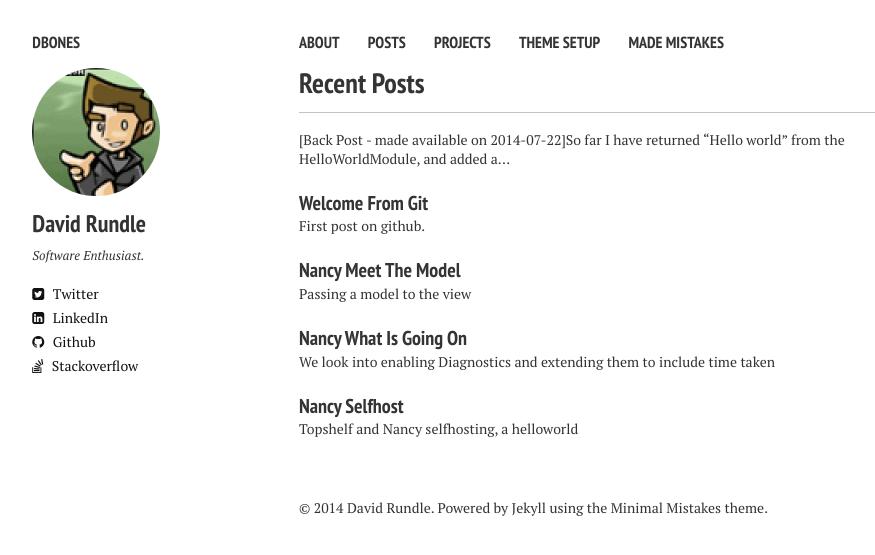
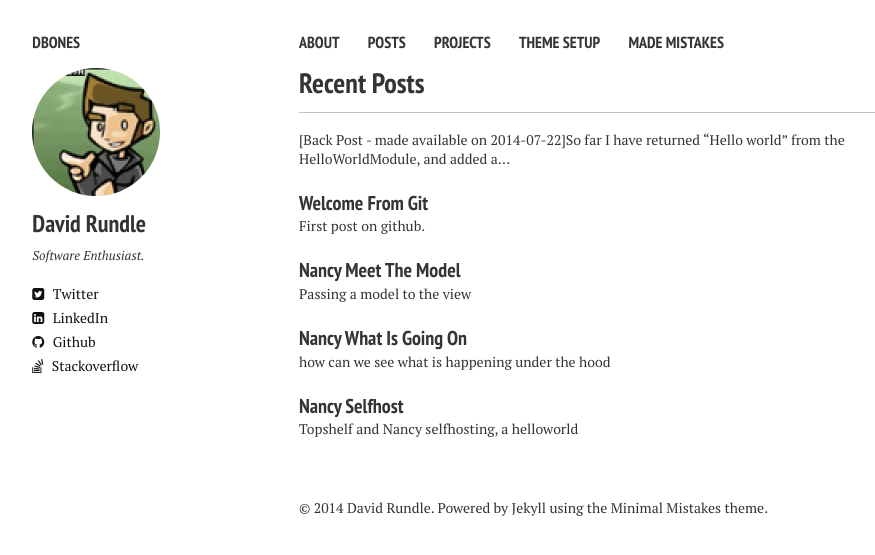
Before and after one commit to dbones/dbones.github.io, a Jekyll site: the page built from index.md, in a window 1280 px wide. Shown: the top 555 px of the page, without its empty margins (21-896 px from the left). Built offline with Jekyll 4.4.1, drawn with Linux system fonts in a browser that asks for light colours; nearby versions of some CDN libraries.

Commit message:
no message

```diff
--- a/_posts/2013-08-22-nancy-what-is-going-on.md
+++ b/_posts/2013-08-22-nancy-what-is-going-on.md
@@ -1,7 +1,7 @@
 ---
+published: true
 layout: post
-description: We look into enabling Diagnostics and extending them to include time taken
-published: true
+description: how can we see what is happening under the hood
 tags: [nancy]
 comments: true
 ---
```
